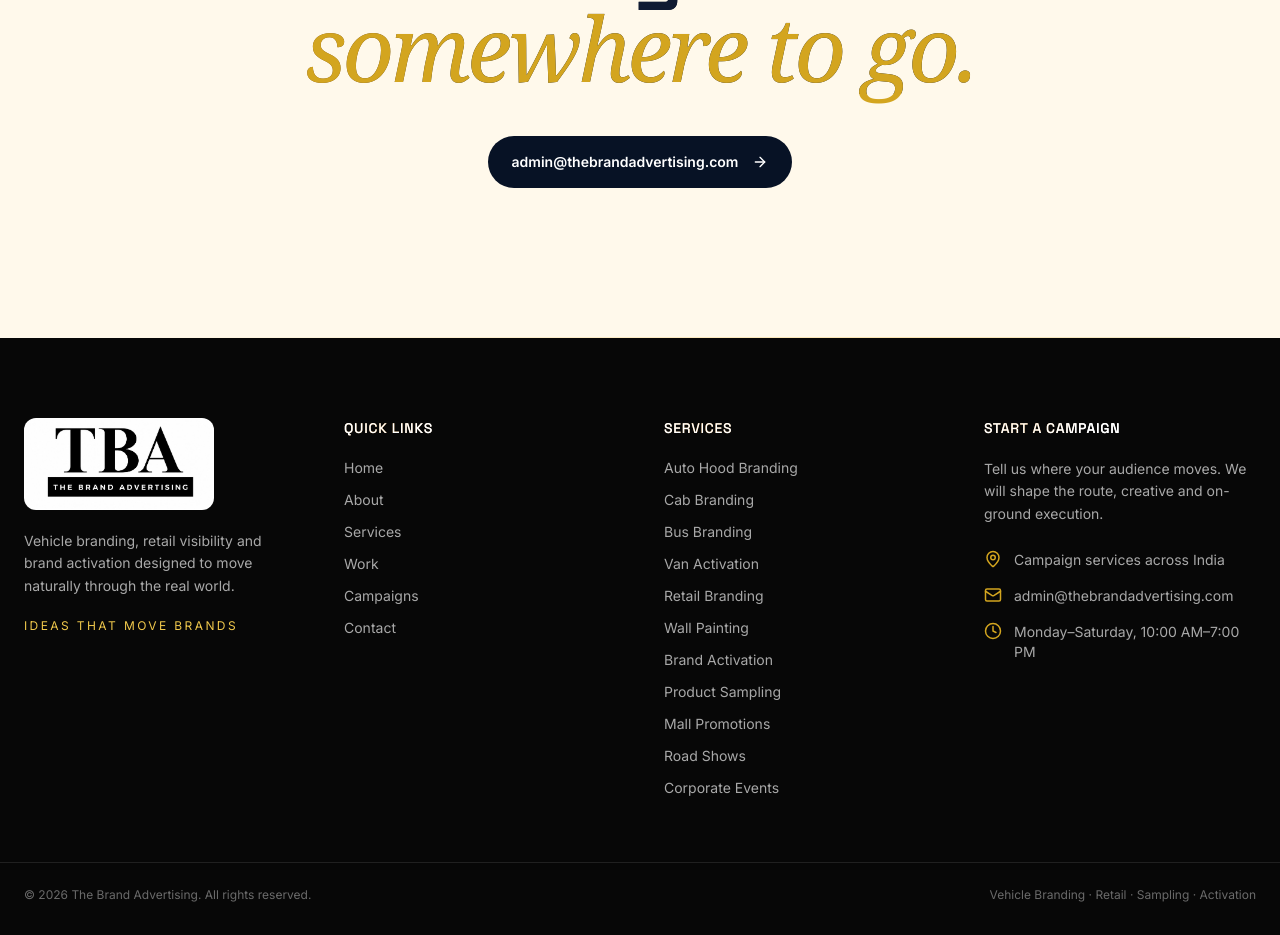
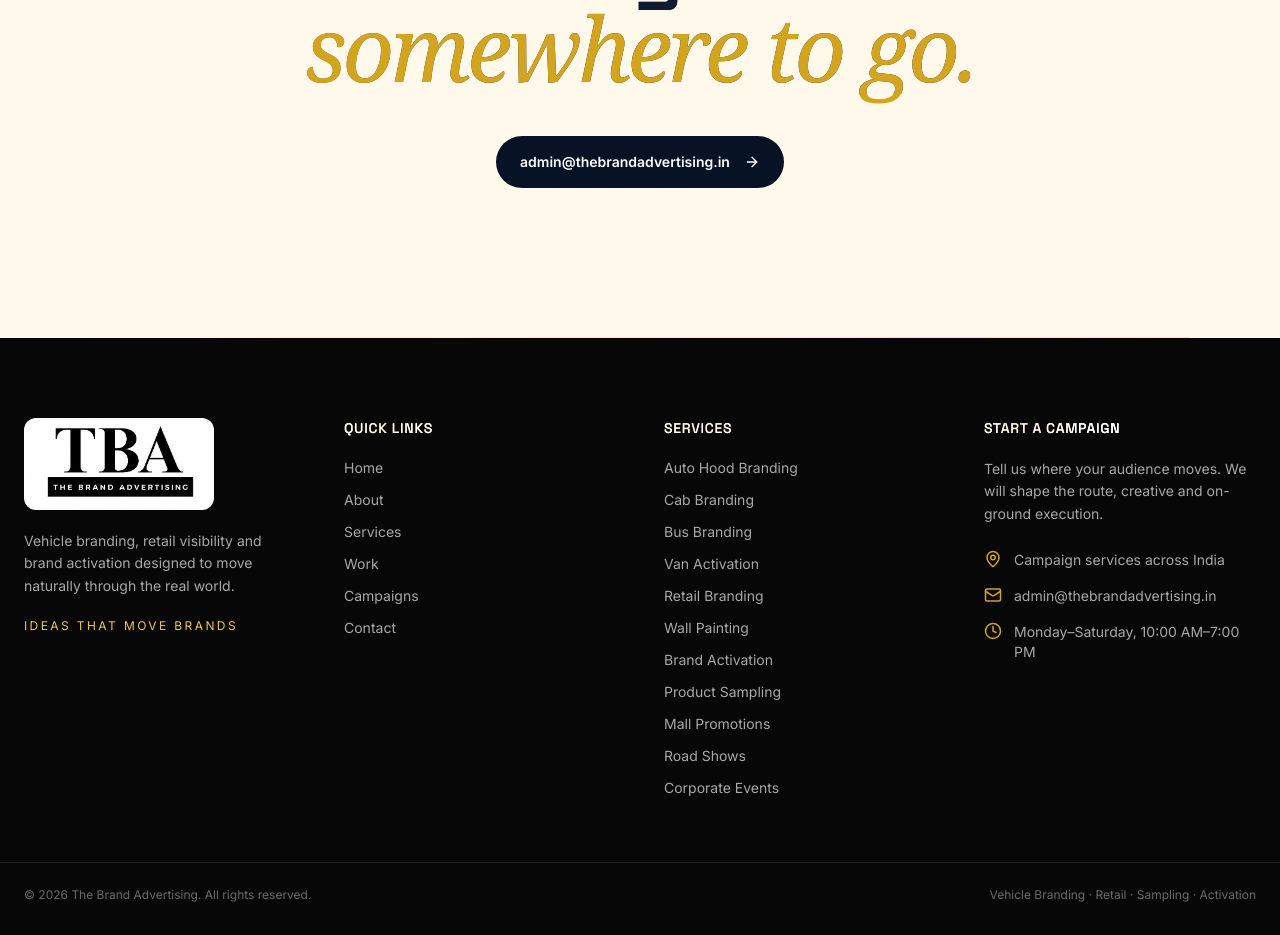
Before and after one commit to paswannishant7-spec/the-brand-advertising-website, a React (Vite) app: page /contact in a window 1280 px wide. Shown: the part 5340-6275 px from the top of the page. Built offline with nearby package versions, Linux system fonts and the light colour scheme.

Commit message:
Update website enquiry email

```diff
--- a/src/components/Footer.jsx
+++ b/src/components/Footer.jsx
@@ -84,8 +84,8 @@
             </li>
             <li className="flex gap-3">
               <Mail size={18} className="shrink-0 text-[#d3a51f]" />
-              <a href="mailto:admin@thebrandadvertising.com" className="hover:text-white break-all">
-                admin@thebrandadvertising.com
+              <a href="mailto:admin@thebrandadvertising.in" className="hover:text-white break-all">
+                admin@thebrandadvertising.in
               </a>
             </li>
             <li className="flex gap-3">
--- a/src/components/layout/Footer.tsx
+++ b/src/components/layout/Footer.tsx
@@ -18,10 +18,10 @@
               Ideas That Move Brands. Campaigns planned with intent and executed with care.
             </p>
             <a
-              href="mailto:admin@thebrandadvertising.com"
+              href="mailto:admin@thebrandadvertising.in"
               className="mt-6 inline-flex items-center gap-2 text-sm font-semibold text-signal hover:underline"
             >
-              <Mail size={16} /> admin@thebrandadvertising.com
+              <Mail size={16} /> admin@thebrandadvertising.in
             </a>
           </div>
 
--- a/src/data/faq.ts
+++ b/src/data/faq.ts
@@ -37,6 +37,6 @@
   {
     question: "How can I get a quote or start a conversation?",
     answer:
-      "Reach out through the Contact page or email admin@thebrandadvertising.com with a brief description of your campaign goals, and our team will follow up.",
+      "Reach out through the Contact page or email admin@thebrandadvertising.in with a brief description of your campaign goals, and our team will follow up.",
   },
 ];
--- a/src/lib/seo.tsx
+++ b/src/lib/seo.tsx
@@ -44,7 +44,7 @@
     name: SITE_NAME,
     alternateName: "TBA",
     url: SITE_URL,
-    email: "admin@thebrandadvertising.com",
+    email: "admin@thebrandadvertising.in",
     slogan: "Ideas That Move Brands",
     description:
       "Outdoor advertising, transit media, vehicle branding, retail branding, and brand activation agency.",
--- a/src/pages/Contact.jsx
+++ b/src/pages/Contact.jsx
@@ -6,7 +6,7 @@
 import campaignOne from "../assets/tba/auto-hood-route.png";
 import campaignTwo from "../assets/tba/auto-hood-benefits.png";
 
-const CONTACT_ENDPOINT = "https://formsubmit.co/ajax/admin@thebrandadvertising.com";
+const CONTACT_ENDPOINT = "https://formsubmit.co/ajax/admin@thebrandadvertising.in";
 const FORM_SOURCE_URL = "https://paswannishant7-spec.github.io/the-brand-advertising-website/#/contact";
 const EMPTY_FORM = {
   name: "",
@@ -95,7 +95,7 @@
       setSubmitError(
         error?.name === "AbortError"
           ? "The request took too long. Please check your connection and try again."
-          : "We could not send your enquiry right now. Please try again or email admin@thebrandadvertising.com directly."
+          : "We could not send your enquiry right now. Please try again or email admin@thebrandadvertising.in directly."
       );
     } finally {
       window.clearTimeout(timeout);
@@ -281,8 +281,8 @@
                 </li>
                 <li className="flex gap-4">
                   <Mail size={18} className="text-brand-rose shrink-0" />
-                  <a href="mailto:admin@thebrandadvertising.com" className="hover:text-white break-all">
-                    admin@thebrandadvertising.com
+                  <a href="mailto:admin@thebrandadvertising.in" className="hover:text-white break-all">
+                    admin@thebrandadvertising.in
                   </a>
                 </li>
                 <li className="flex gap-4">
--- a/src/pages/Home.jsx
+++ b/src/pages/Home.jsx
@@ -225,11 +225,11 @@
           <p>Have a story worth moving?</p>
           <h2>Let&rsquo;s give it<br /><em>somewhere to go.</em></h2>
           <a
-            href="mailto:admin@thebrandadvertising.com?subject=Campaign%20Enquiry%20for%20TBA"
+            href="mailto:admin@thebrandadvertising.in?subject=Campaign%20Enquiry%20for%20TBA"
             className="nature-button nature-button-dark"
             aria-label="Email The Brand Advertising"
           >
-            admin@thebrandadvertising.com <ArrowRight size={16} />
+            admin@thebrandadvertising.in <ArrowRight size={16} />
           </a>
         </motion.div>
       </section>
--- a/src/pages/Portfolio.tsx
+++ b/src/pages/Portfolio.tsx
@@ -63,7 +63,7 @@
             <span className="font-mono text-xs uppercase tracking-widest2 text-signal">{active.category}</span>
             <p className="mt-4 leading-relaxed">{active.summary}</p>
             <a
-              href="mailto:admin@thebrandadvertising.com"
+              href="mailto:admin@thebrandadvertising.in"
               className="mt-6 inline-flex items-center gap-1.5 text-sm font-semibold text-signal hover:underline"
             >
               Ask about this campaign type <ArrowUpRight size={14} />
```
Also changed, not shown: src/pages/Contact.tsx (+5 -5 lines).
